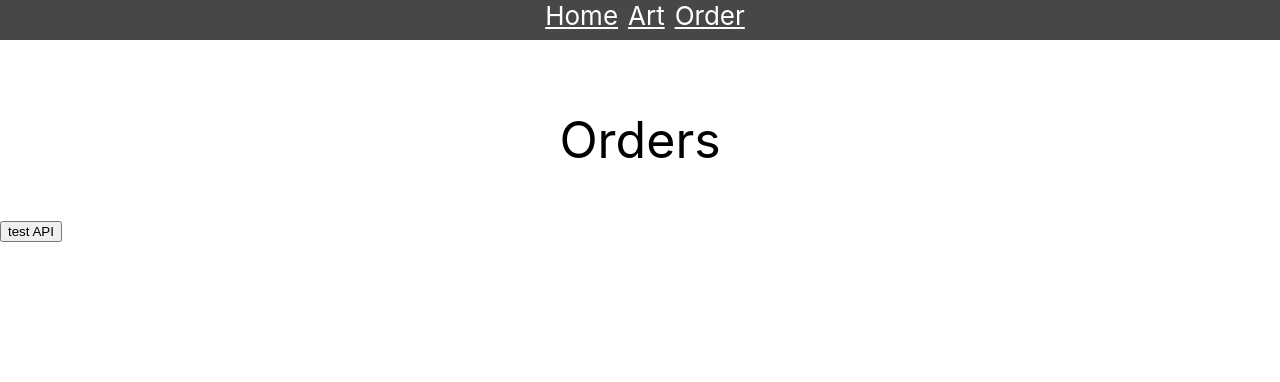
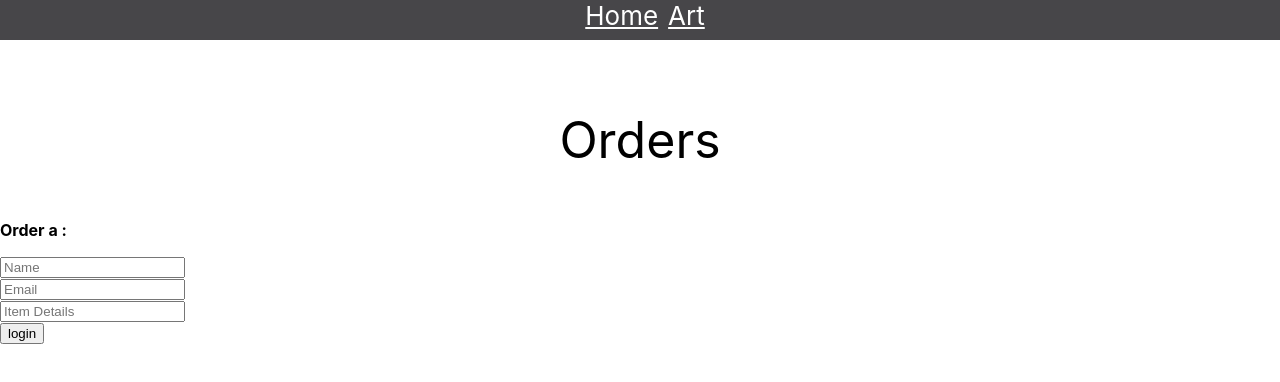
Before and after one commit to samtafoya/artbynikki, a React (Create React App) app in the folder client/: page /order in a window 1280 px wide. Shown: the top 382 px of the page. Built offline with nearby package versions, Linux system fonts and the light colour scheme.

Commit message:
setting up minimal functionality

```diff
--- a/client/src/Art.js
+++ b/client/src/Art.js
@@ -1,11 +1,31 @@
 import React, { Component } from 'react';
 import './App.css';
-import InstagramEmbed from 'react-instagram-embed';
 
 class Art extends Component {
 
     // Initialize state
     state = {}
+
+    handleSubmitCooler = async e => {
+        // redirect to the orders page
+        localStorage.setItem('orderType', "Cooler");
+        console.log(localStorage.getItem('orderType'));
+        this.props.history.push('/order');
+    }
+
+    handleSubmitCanvas = async e => {
+        // redirect to the orders page
+        localStorage.setItem('orderType', "Canvas");
+        console.log(localStorage.getItem('orderType'));
+        this.props.history.push('/order');
+    }
+
+    handleSubmitCricket = async e => {
+        // redirect to the orders page
+        localStorage.setItem('orderType', "Cricket Item");
+        console.log(localStorage.getItem('orderType'));
+        this.props.history.push('/order');
+    }
 
     render() {
 
@@ -14,18 +34,13 @@ class Art extends Component {
                 <p className="App">
                     Art
                 </p>
-                <InstagramEmbed
-                    url='https://www.instagram.com/p/CFS3s7UjIst/'
-                    maxWidth={320}
-                    hideCaption={false}
-                    containerTagName='div'
-                    protocol=''
-                    injectScript
-                    onLoading={() => { }}
-                    onSuccess={() => { }}
-                    onAfterRender={() => { }}
-                    onFailure={() => { }}
-                />
+                <ul>
+                    <li onClick={this.handleSubmitCooler}>Cooler</li>
+                    <br></br>
+                    <li onClick={this.handleSubmitCanvas}>Canvas</li>
+                    <br></br>
+                    <li onClick={this.handleSubmitCricket}>Cricket Item</li>
+                </ul>
             </div>
         );
     }
--- a/client/src/Order.js
+++ b/client/src/Order.js
@@ -1,13 +1,17 @@
 import React, { Component } from 'react';
 import './App.css';
-import InstagramEmbed from 'react-instagram-embed';
 
 class Order extends Component {
 
     // Initialize state
-    state = {}
+    state = {
+        titleTxt: ""
+    }
 
     componentDidMount() {
+        // get order type and set the title
+        let orderType = localStorage.getItem('orderType');
+        this.setState({ titleTxt: orderType });
         // api call when the page is accesses
         /*
         fetch('/api/hello')
@@ -42,19 +46,30 @@ class Order extends Component {
     };
 
     handleSubmit = async e => {
-
+        // call the api
         this.callApi();
 
     }
 
     render() {
-
+        const text = this.state.titleTxt;
         return (
             <div>
                 <p className="App">
                     Orders
                 </p>
-                <button onClick={this.handleSubmit}>test API</button>
+                <form onSubmit={this.handleSubmit}>
+                    <p>
+                        <strong>Order a {text}:</strong>
+                    </p>
+                    <input type="text" placeholder="Name" />
+                    <br></br>
+                    <input type="email" placeholder="Email" />
+                    <br></br>
+                    <input type="text" placeholder="Item Details" />
+                    <br></br>
+                    <button type="submit">login</button>
+                </form>
             </div>
         );
     }
--- a/client/src/index.js
+++ b/client/src/index.js
@@ -11,7 +11,6 @@ const routing = (
     <div className="nav">
       <Link className="wrap" to="/">Home</Link>
       <Link className="wrap" to="/art">Art</Link>
-      <Link className="wrap" to="/order">Order</Link>
     </div>
     <div>
       <Route exact path="/" component={App} />
```
